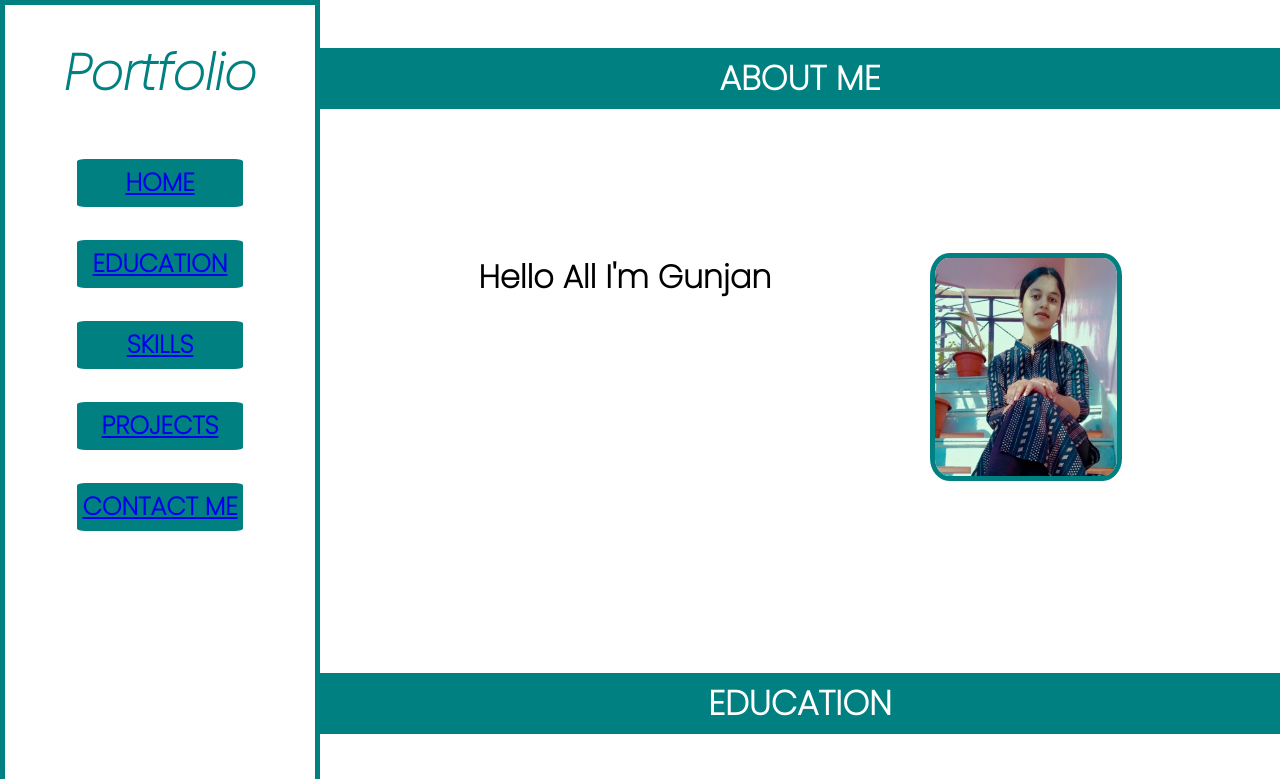
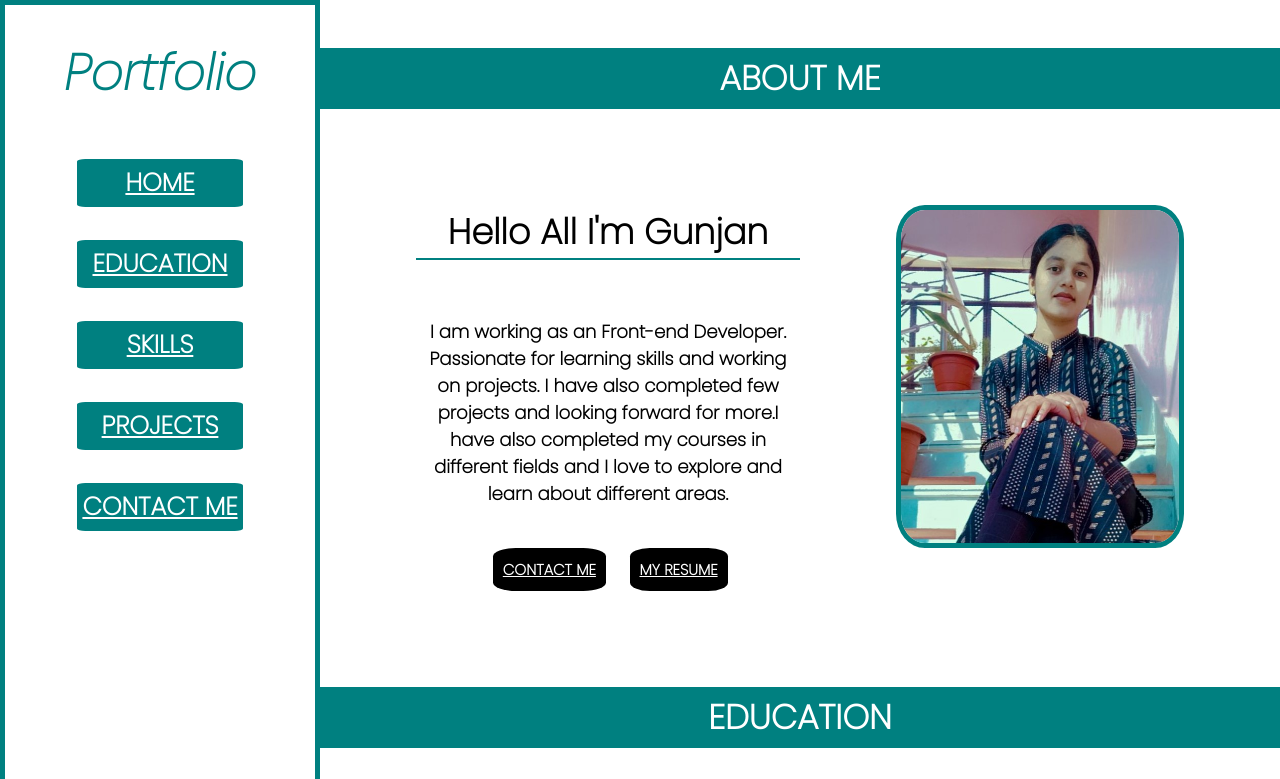
Before and after one commit to GunjanChaudhary1/personal-portfolio, a plain HTML site: page index.html in a window 1280 px wide. Shown: the top 779 px of the page. Drawn offline with Linux system fonts and the light colour scheme.

Commit message:
updating

```diff
--- a/index.html
+++ b/index.html
@@ -35,10 +35,16 @@
             <div class="homeBar">
                 <header class="intro">
                     <h1 class="candidateName">Hello All I'm Gunjan</h1>
-                    <p class="candidateAbout"></p>
+                    <p class="candidateAbout">I am working as an Front-end Developer. Passionate for learning skills and working on projects. I have also completed few projects and looking forward for more.I have also completed my courses in different fields and I love to explore and learn about different areas.
+                    </p>
                 </header>
                 <img class="candidateImage" src="images/WhatsApp Image 2023-08-17 at 11.08.10.jpg">
             </div>
+            <div class="button">
+                <div class="contactBtn"><a href="#important">CONTACT ME</a></div>
+                <div class="myResume"><a target="_blanck" href="images/Gunjan.Resume.pdf">MY RESUME</a></div>
+            </div>
+
             <div id="Education" class="allHead">
                 <h1>EDUCATION</h1>
             </div>
@@ -153,12 +159,12 @@
             <div class="contactBar">
                 <div>
                     <div class="course">
-                        <h1>Contact Details</h1>
+                        <h1 id="important">Contact Details</h1>
                     </div>
                     <ul>
-                        <li class="contactInfo">chaudharygunjan444@gmail.com</li>
+                        <li class="contactInfo">chaudharymanshi333@gmail.com</li>
                         <li class="contactInfo">Greater Noida, UP</li>
-                        <li class="contactInfo">+91 3283258178</li>
+                        <li class="contactInfo">+91 94692387</li>
                         <li class="contactInfo">Instagram</li>
                         <li class="contactInfo">Facebook</li>
                         <li class="contactInfo">LinkedIn</li>
--- a/styles.css
+++ b/styles.css
@@ -1,5 +1,5 @@
 :root{
-    --primary: teal
+    --primary: teal;
 }
 
 *{
@@ -61,17 +61,60 @@ html, body{
 .homeBar{
     display: flex;
     justify-content: space-evenly;
-    padding-bottom: 15%;
-    padding-top: 10%;
+    padding-top: 5%;
+}
+.intro{
+    width: 40%;
+    text-align: center;
+}
+.candidateName{
+    border-bottom: 2px solid var(--primary);
+    font-size: 35px;
+}
+.candidateAbout{
+   font-size: 18px;
+   padding-top: 15%;
+   font-weight: 900;
 }
 .candidateImage{
     border: 5px solid var(--primary);
-    width: 20%;
+    width: 30%;
     border-radius: 10%;
 }
 .candidateImage:hover{
     cursor: pointer;
     border-color: black;
+}
+.button{
+    display: flex;
+    align-items: center;
+    padding-left: 18%;
+    padding-bottom: 5%;
+}
+.contactBtn{
+    margin-right: 3%;
+    padding: 10px 10px;
+    font-weight: 800;
+    font-size: 15px;
+    color: white;
+    border-radius: 20%;
+    background-color: black;
+}
+.myResume{
+    padding: 10px 10px;
+    font-weight: 800;
+    font-size: 15px;
+    color: white;
+    border-radius: 20%;
+    background-color: black;
+}
+.contactBtn:hover{
+    cursor: pointer;
+    background-color: var(--primary);
+}
+.myResume:hover{
+    cursor: pointer;
+    background-color: var(--primary);
 }
 .educationSection{
     font-size: 17px;
@@ -149,7 +192,6 @@ html, body{
     width: 30%;
 }
 .text{
-    border: 5px solid black;
     font-size: 17px;
     text-align: center;
     background-color: black;
@@ -159,7 +201,7 @@ html, body{
     padding: 2% 15%;
 }
 .text:hover{
-    border-color: var(--primary);
+    background-color: var(--primary);
     cursor: pointer;
 }
 .course{
@@ -216,3 +258,6 @@ html, body{
     cursor: pointer;
     background-color: var(--primary);
 }
+a{
+    color: white;
+}
```
Also changed, not shown: 1 other file.
